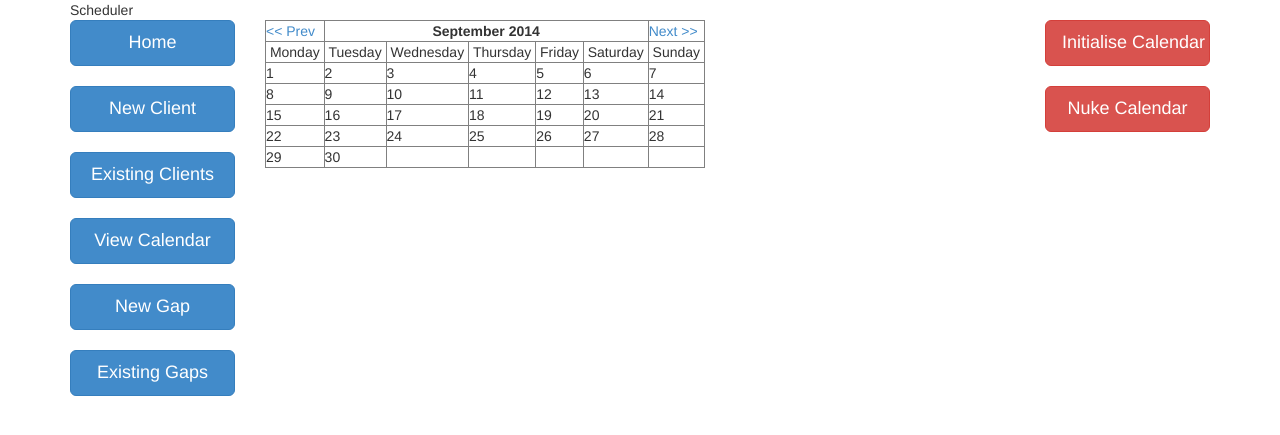
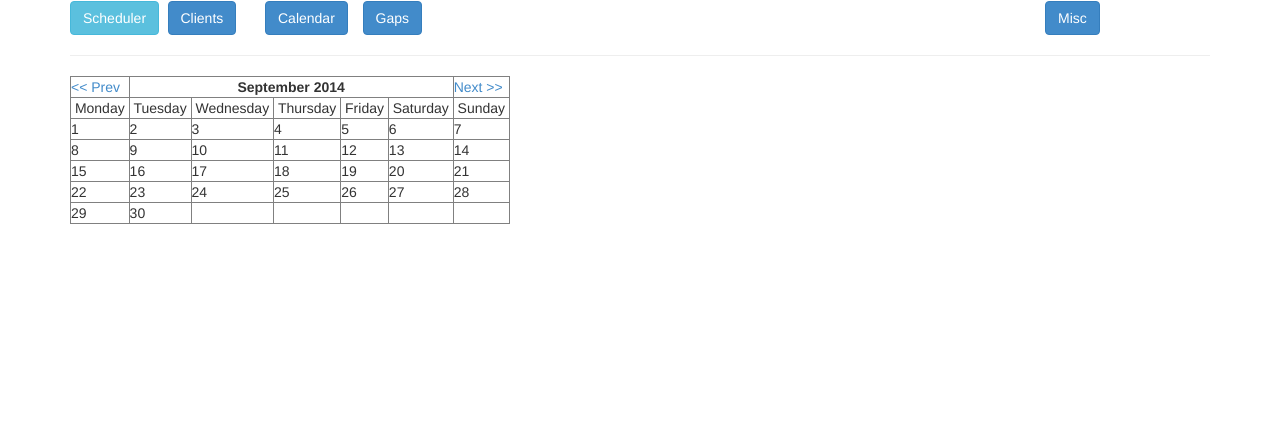
Before and after one commit to dwagon/Scheduler, a Django app: page /client/month in a window 1280 px wide. Shown: the top 435 px of the page. Run offline with Django 3.2, Linux system fonts and the light colour scheme; data comes from the database, SQL or seed files in the repository; data that the repository does not hold is empty; parts of the project's set-up code (start-up, migrations or seed data) failed here and were passed over; some libraries are stand-ins or nearby versions.

Commit message:
Added misc stuff

```diff
--- a/scheduler/scheduler/templates/base/base.html
+++ b/scheduler/scheduler/templates/base/base.html
@@ -16,42 +16,52 @@ rel="stylesheet">
 </head>
 <body>
 <div class="container">
+<div class="row">
+    <div class="col-md-12">{% block topbar %} {% endblock %}</div>
+</div>
 
 <div class="row">
-    <div class="col-md-1">Scheduler</div>
-    <div class="col-md-11">{% block topbar %} {% endblock %}</div>
+{% block buttonbar %}
+    <div class="col-md-1">
+        <a href="{% url 'index' %}" role="button" class="btn btn-info bt-lg">Scheduler</a>
+    </div>
+    <div class="col-md-1">
+        <a href="{% url 'clientIndex' %}" role="button" class="btn btn-primary">Clients</a>
+    </div>
+    <div class="col-md-1">
+        <a href="{% url 'displayThisMonth' %}" role="button" class="btn btn-primary">Calendar</a>
+    </div>
+    <div class="col-md-1">
+        <a href="{% url 'gapIndex' %}" role="button" class="btn btn-primary">Gaps</a>
+    </div>
+    <div class="col-md-6">
+    </div>
+    <div class="col-md-1">
+        <a href="{% url 'miscIndex' %}" role="button" class="btn btn-primary">Misc</a>
+    </div>
+{% endblock %}
 </div>
+
 <div class="row">
-    <div class="col-md-2">
-{% block sidebar %}
-<a href="{% url 'index' %}"><button type="button" class="btn btn-primary btn-lg
-btn-block ">Home</button></a><br>
-<a href="{% url 'newClient' %}"><button type="button" class="btn btn-primary
-btn-lg btn-block ">New Client</button></a><br>
-<a href="{% url 'listClients' %}"><button type="button" class="btn btn-primary
-btn-lg btn-block ">Existing Clients</button></a><br>
-<a href="{% url 'displayThisMonth' %}"><button type="button" class="btn
-btn-primary btn-lg btn-block ">View Calendar</button></a><br>
-<a href="{% url 'newGap' %}"><button type="button" class="btn btn-primary btn-lg
-btn-block ">New Gap</button></a><br>
-<a href="{% url 'listGap' %}"><button type="button" class="btn btn-primary btn-lg
-btn-block ">Existing Gaps</button></a><br>
-{% endblock %}
+    <div class="col-lg-12">
+    <hr>
     </div>
-<div class="col-md-8">
+</div>
+
+<div class="row">
+    {% block subbuttonbar %}
+    {% endblock %}
+</div>
+
+
+<div class="row">
+<div class="col-md-10">
 {% block content %}
 ContentBlock
 {% endblock %}
 </div>
-<div class="col-md-2">
-{% block rightbar %}
-<a href="{% url 'generateAllVisits' %}"><button type="button" class="btn
-btn-danger btn-lg btn-block ">Initialise Calendar</button></a></br>
-<a href="{% url 'clearAllVisits' %}"><button type="button" class="btn btn-danger
-btn-lg btn-block ">Nuke Calendar</button></a><br>
-{% endblock %}
 </div>
-</div>
+
 <div class="row">
 {% if messages %}
 <ul class="messages">
--- a/scheduler/scheduler/urls.py
+++ b/scheduler/scheduler/urls.py
@@ -2,13 +2,15 @@ from django.conf.urls import patterns, include, url
 from django.contrib import admin
 from django.contrib.staticfiles.urls import staticfiles_urlpatterns
 
+from .views import index, miscIndex
 
-from .views import index
+
 admin.autodiscover()
 
 urlpatterns = patterns(
     '',
     url(r'^$', index, name='index'),
+    url(r'^misc/$', miscIndex, name='miscIndex'),
     url(r'^client/', include('client.urls')),
     url(r'^gap/', include('gap.urls')),
     url(r'^visit/', include('visit.urls')),
```
Also changed, not shown: scheduler/scheduler/templates/misc/misc_base.html (added, +17 -0 lines), scheduler/scheduler/templates/misc/misc_index.html (added, +9 -0 lines), scheduler/scheduler/views.py (+6 -1 lines).
